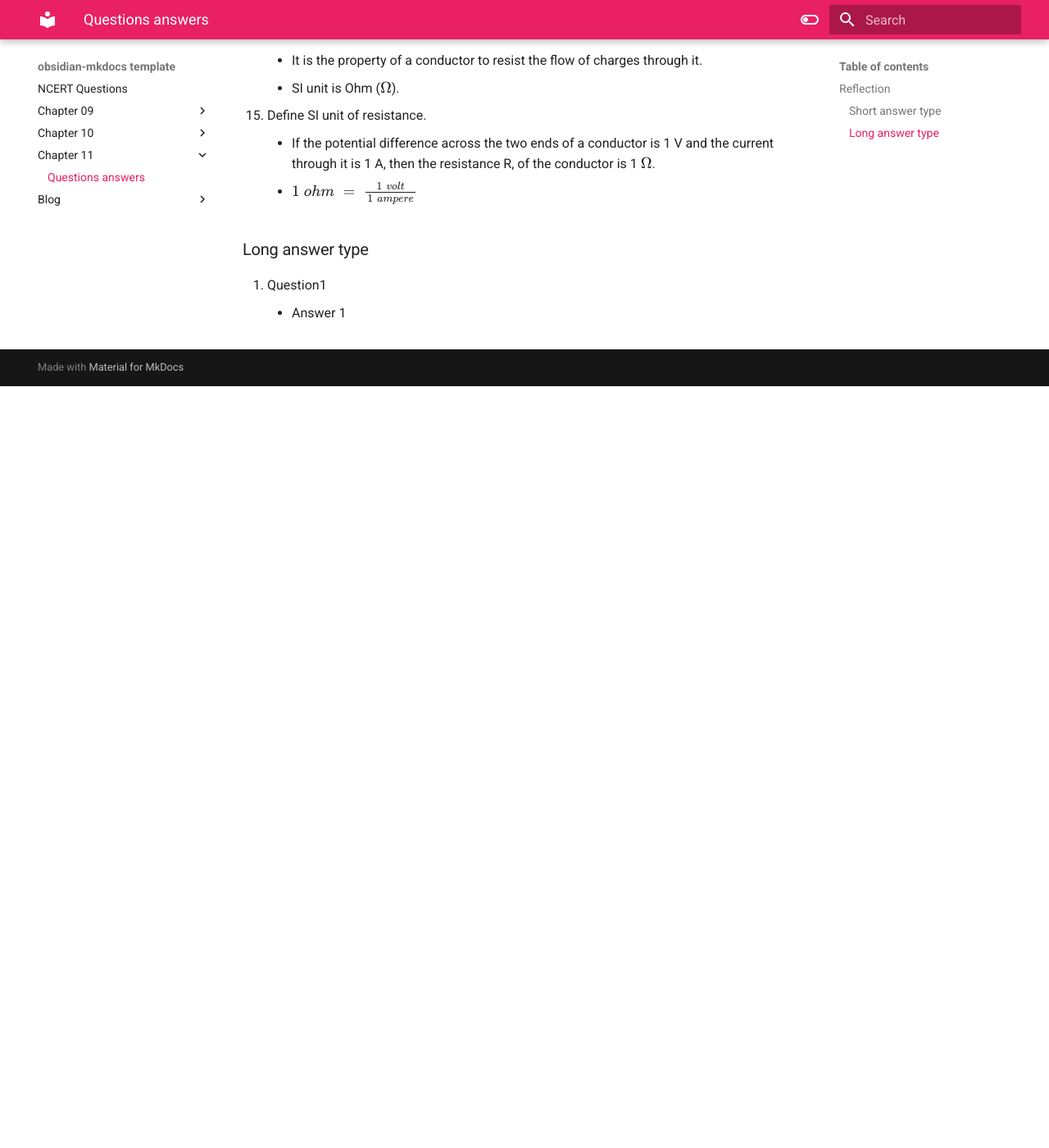
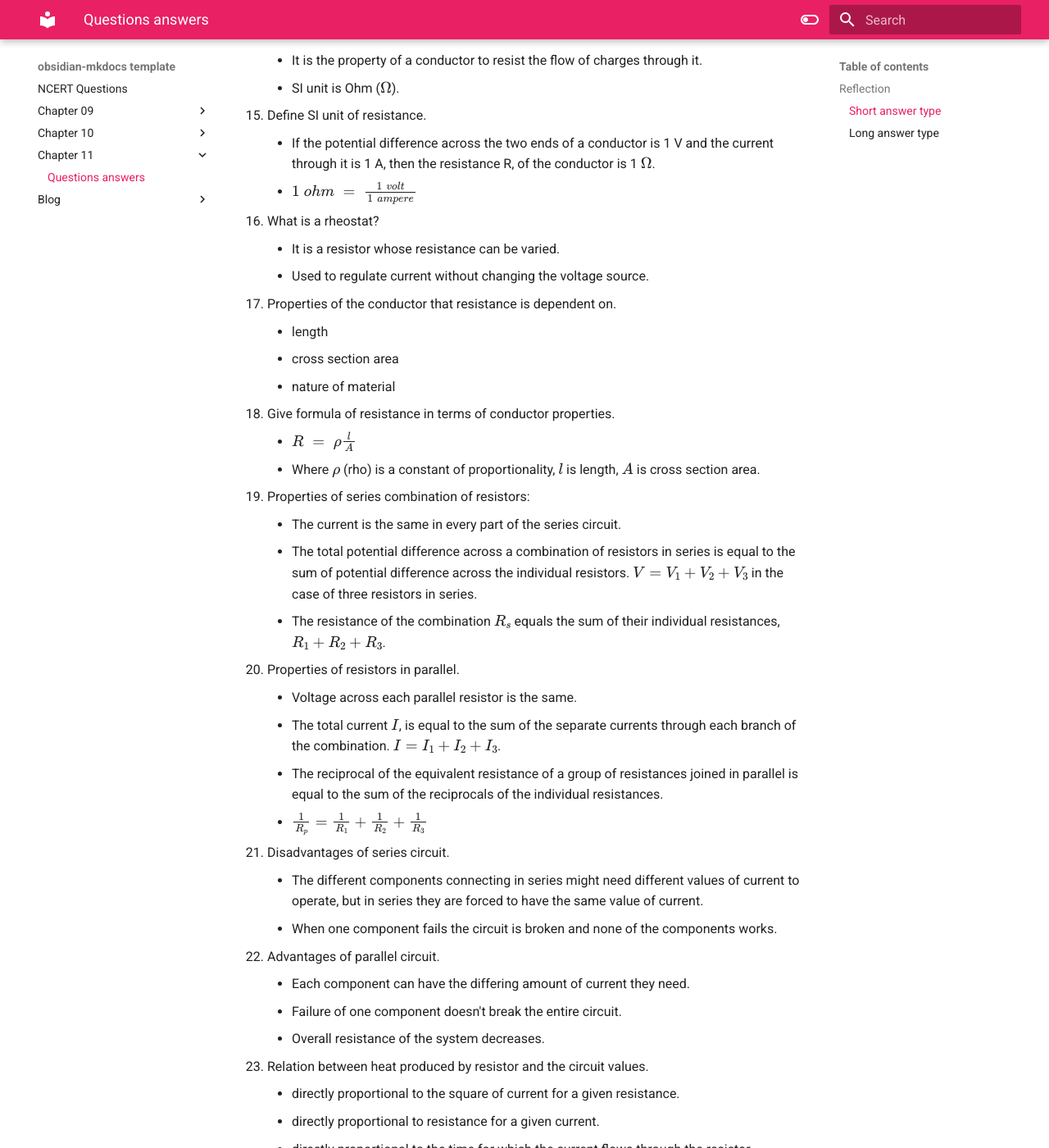
Before and after one commit to Brian-1402/ncert, an MkDocs documentation site: the page built from docs/Chapter 11/questions answers.md, in a window 1280 px wide and 1400 px high, scrolled down 1718 px. Shown: the whole window at 82% size. Built offline with MkDocs 1.6.1 and Material for MkDocs 9.7.7, drawn with Linux system fonts in a browser that asks for light colours; nearby versions of some CDN libraries; before the commit the page ends 2189 px from its top, so only the background shows below that; some of the changed text lies outside the part shown.

Commit message:
Mostly completed Ch11

```diff
--- a/docs/Chapter 11/questions answers.md
+++ b/docs/Chapter 11/questions answers.md
@@ -43,6 +43,47 @@
 15. Define SI unit of resistance.
 	- If the potential difference across the two ends of a conductor is 1 V and the current through it is 1 A, then the resistance R, of the conductor is 1 $\Omega$.
 	- $1 \; ohm \; = \; \frac{1 \; volt}{1 \; ampere}$
+16. What is a rheostat?
+	- It is a resistor whose resistance can be varied.
+	- Used to regulate current without changing the voltage source.
+17. Properties of the conductor that resistance is dependent on.
+	- length
+	- cross section area
+	- nature of material
+18. Give formula of resistance in terms of conductor properties.
+	- $R \; = \; \rho \frac{l}{A}$
+	- Where $\rho$ (rho) is a constant of proportionality, $l$ is length, $A$ is cross section area.
+19. Properties of series combination of resistors:
+	- The current is the same in every part of the series circuit.
+	- The total potential difference across a combination of resistors in series is equal to the sum of potential difference across the individual resistors. $V = V_1 + V_2 + V_3$ in the case of three resistors in series.
+	- The resistance of the combination $R_s$ equals the sum of their individual resistances, $R_1 + R_2 + R_3$.
+20. Properties of resistors in parallel.
+	- Voltage across each parallel resistor is the same.
+	- The total current $I$, is equal to the sum of the separate currents through each branch of the combination. $I = I_1 + I_2 + I_3$.
+	- The reciprocal of the equivalent resistance of a group of resistances joined in parallel is equal to the sum of the reciprocals of the individual resistances.
+	- $\frac{1}{R_{p}} = \frac{1}{R_{1}} + \frac{1}{R_{2}} + \frac{1}{R_3}$
+21. Disadvantages of series circuit.
+	- The different components connecting in series might need different values of current to operate, but in series they are forced to have the same value of current.
+	- When one component fails the circuit is broken and none of the components works.
+22. Advantages of parallel circuit.
+	- Each component can have the differing amount of current they need.
+	- Failure of one component doesn't break the entire circuit.
+	- Overall resistance of the system decreases.
+23. Relation between heat produced by resistor and the circuit values.
+	- directly proportional to the square of current for a given resistance.
+	- directly proportional to resistance for a given current.
+	- directly proportional to the time for which the current flows through the resistor.
+24. When voltage is fixed, to produce more heat from a resistor, do we increase resistance or decrease resistance?
+	- We decrease resistance, because in this scenario, power is inversely related to resistance.
+	- Use formula: $P = V^2/R$
+	- Tip: we do not use the $P = I^2R$ formula here because we now have to deal with two variables, $I$ and $R$. As we change R to decide best value for max heat, I also changes accordingly, so calculating P gets confusing. But if we use earlier formula of V and R, here V stays constant and we can just change R to directly calculate value of P.
+25. Practical uses of Joules heating effect.
+	- Heating appliances like kettle, toaster, heater, oven etc.
+	- Light generated via heat, example: light bulb.
+	- Fuse.
+26. Define SI unit of power.
+    - The SI unit of electric power is watt (W). It is the power consumed by a device that carries 1 A of current when operated at a potential difference of 1 V.
+    - 1 W = 1 volt × 1 ampere = 1 V A.
 ### Long answer type
 
 1. Question1
```
Also changed, not shown: 1 other file.
